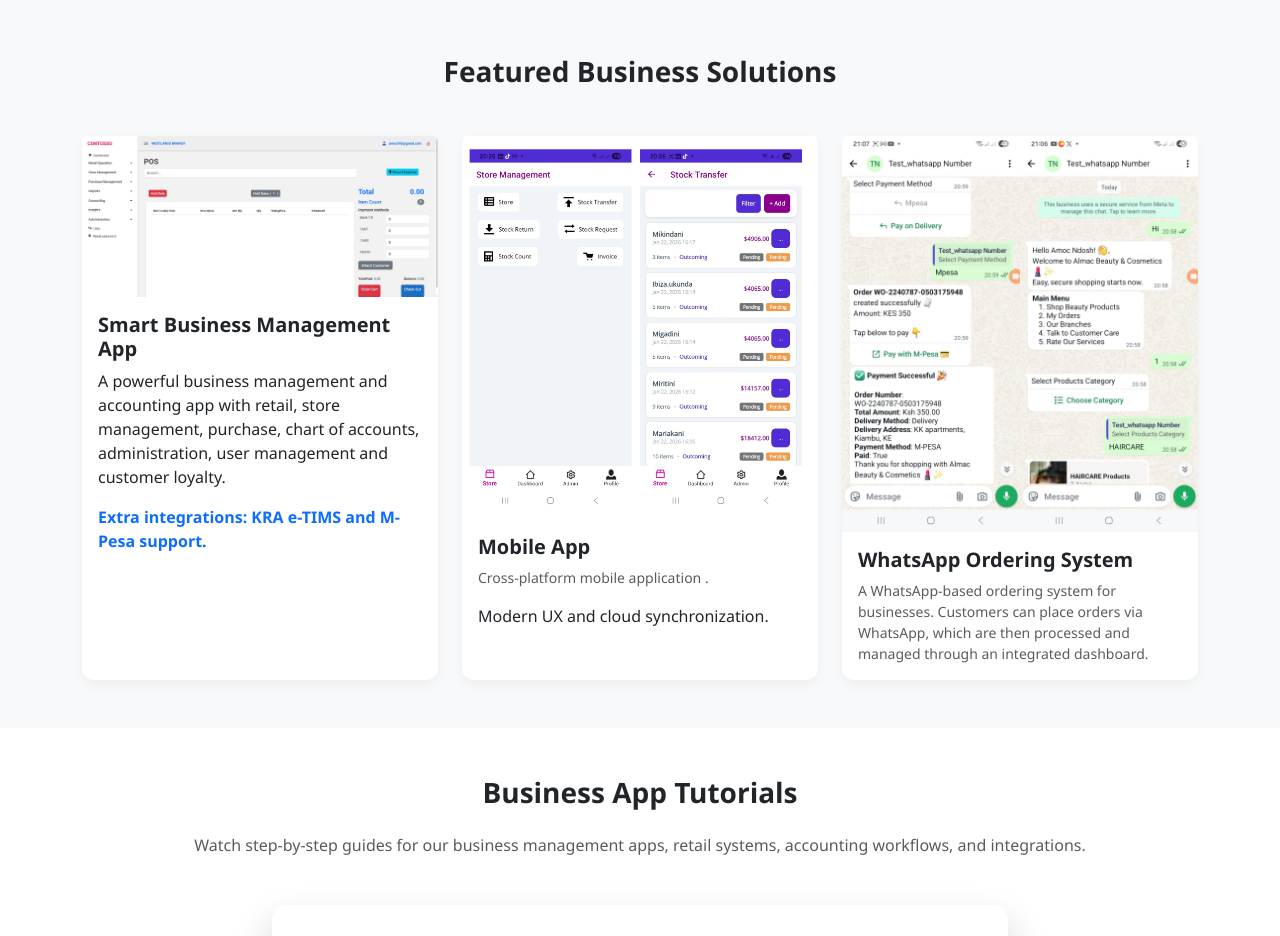
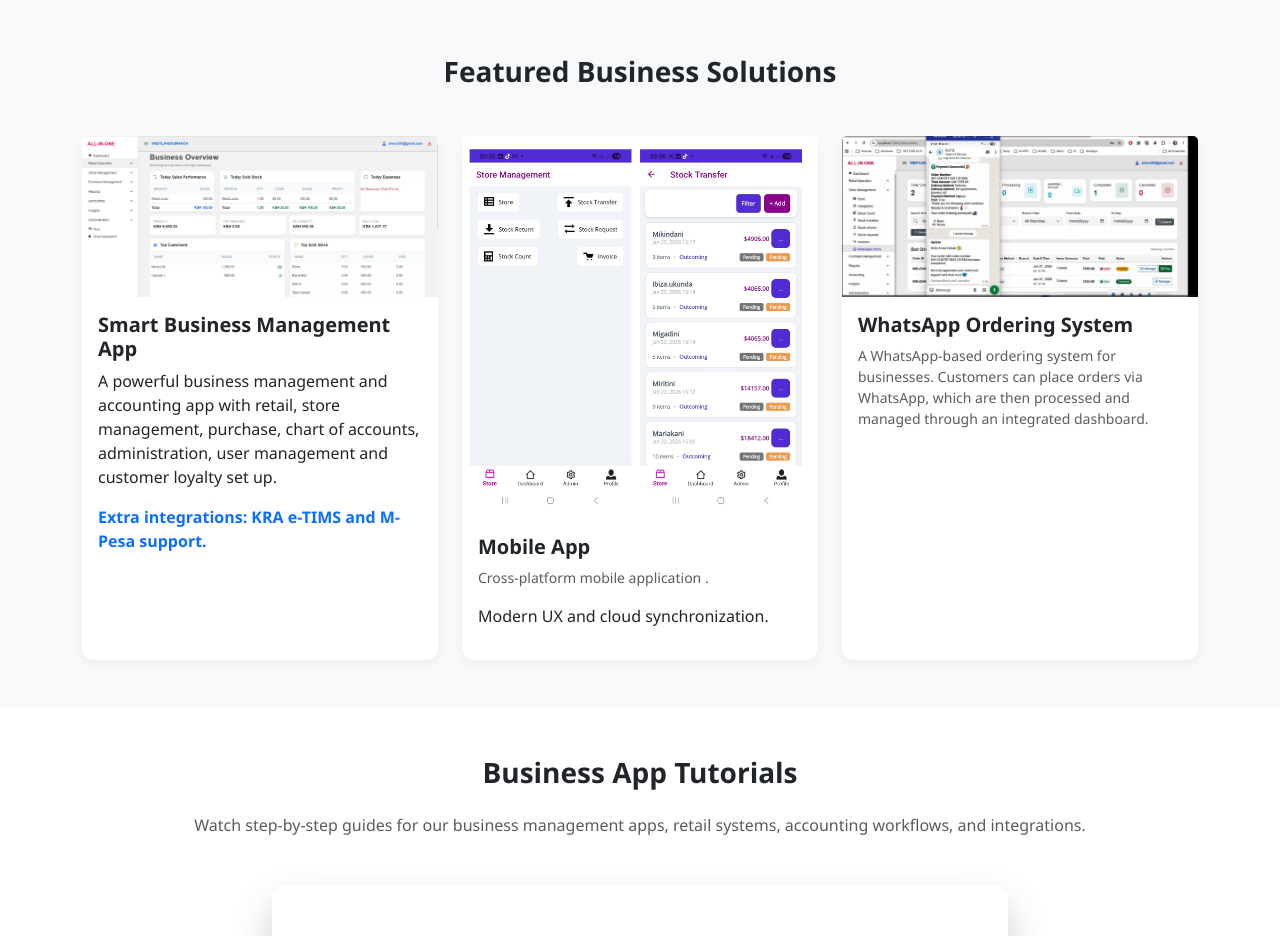
Before and after one commit to amosn593/amos-ict-services, a plain HTML site: page index.html in a window 1280 px wide. Shown: the part 1260-2196 px from the top of the page. Drawn offline with nearby package versions, Linux system fonts and the light colour scheme; grey boxes are pictures that could not be loaded.

Commit message:
changed POS Image and whats Bot

```diff
--- a/index.html
+++ b/index.html
@@ -290,7 +290,7 @@
           <div class="col-md-4">
             <div class="card h-100 hover-up">
               <img
-                src="pos.jpeg"
+                src="Dashboard.jpeg"
                 class="card-img-top responsive-image"
                 alt="Smart business management app"
               />
@@ -301,7 +301,7 @@
                 <p class="card-text">
                   A powerful business management and accounting app with retail,
                   store management, purchase, chart of accounts, administration,
-                  user management and customer loyalty.
+                  user management and customer loyalty set up.
                 </p>
                 <p class="fw-semibold text-primary mb-0">
                   Extra integrations: KRA e-TIMS and M-Pesa support.
@@ -328,7 +328,7 @@
           <div class="col-md-4">
             <div class="card h-100 hover-up">
               <img
-                src="whatsapp.jpg"
+                src="Bot_orders.jpeg"
                 class="card-img-top responsive-image"
                 alt="WhatsApp Ordering System"
               />
```
Also changed, not shown: Bot_orders.jpeg (added), Dashboard.jpeg (added).
